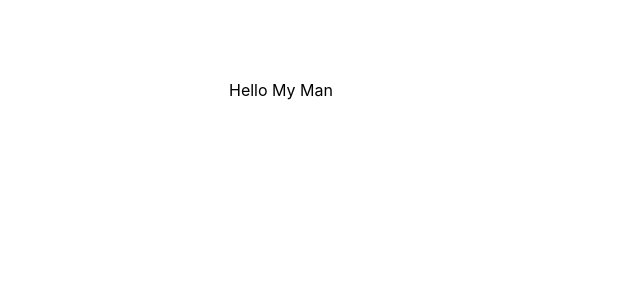
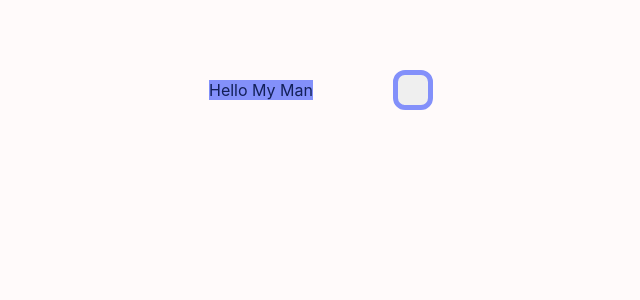
Before and after one commit to lucaskronlachner/installations-tool-infoniqa, a React (Create React App) app in the folder infoniqa-installation-tool/: page / in a window 1280 px wide. Shown: the top 300 px of the page, without its empty margins (359-999 px from the left). Built offline with nearby package versions, Linux system fonts and the light colour scheme.

Commit message:
Added First Css

```diff
--- a/infoniqa-installation-tool/src/components/Checkbox/CheckboxComp.js
+++ b/infoniqa-installation-tool/src/components/Checkbox/CheckboxComp.js
@@ -6,6 +6,7 @@ const checkboxComp = () => {
     return(
         <div className='container'>
             <a className='header_A'> Hello My Man</a>
+            <CheckButton></CheckButton>
         </div>
     )
 }
@@ -15,8 +16,7 @@ class CheckButton extends React.Component{
     render(){
         return (
             <div>
-                <button>
-                </button>
+                <button className='checkBoxButton' onClick={() => {}}/>
             </div>
         )
     }
--- a/infoniqa-installation-tool/src/components/Checkbox/CheckboxStyle.css
+++ b/infoniqa-installation-tool/src/components/Checkbox/CheckboxStyle.css
@@ -1,3 +1,5 @@
+@import url("../../App.css");
+
 .header_A{
     background-color: var(--cornflower-blue);
     margin: 5rem;
@@ -9,3 +11,17 @@
     justify-content: center;
     align-items: center;
 }
+
+.checkBoxButton{
+    height: 3em;
+    width: 3em;
+    border-radius: 30%;
+    border-color: var(--cornflower-blue);
+    border-width: 5px;
+    border-style: solid;
+}
+
+.checkBoxButton:hover{
+    border-width: 3px;
+    opacity: 0.8;
+}
```
